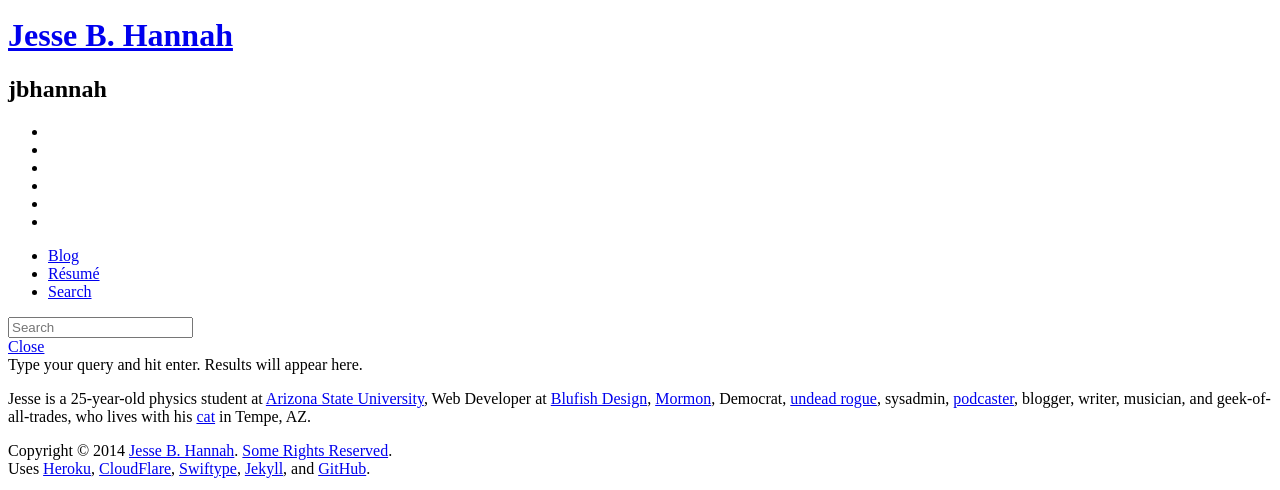
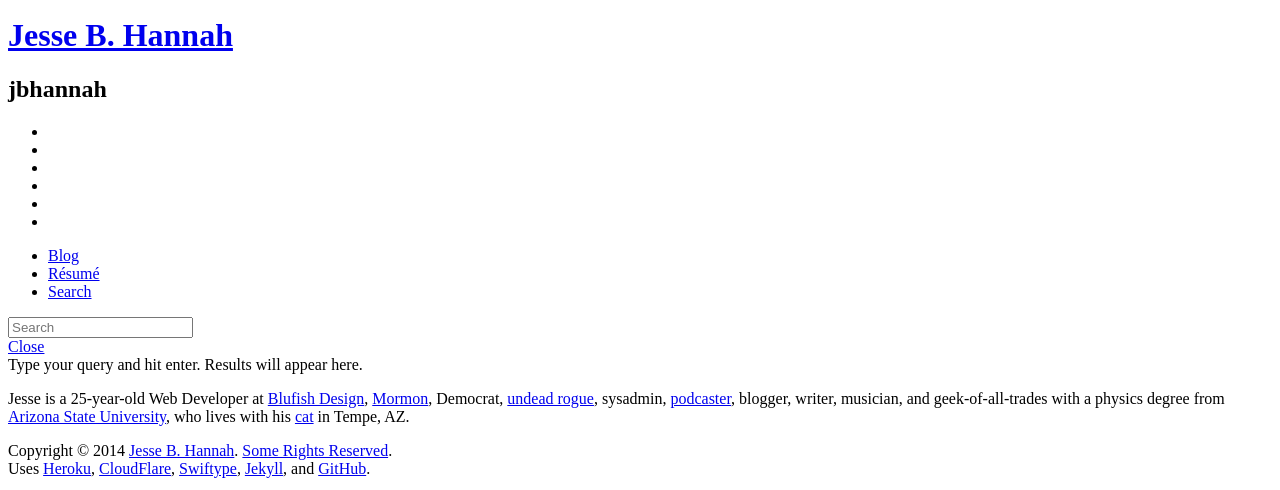
Before and after one commit to jbhannah/jbhannah.net-jekyll, a Jekyll site: the page built from index.html, in a window 1280 px wide, cut to the strip 212-702 px from the top of the page. Built offline with Jekyll 4.4.1, drawn with Linux system fonts in a browser that asks for light colours; nearby versions of some CDN libraries; some web fonts are replaced.

Commit message:
Update education info

```diff
--- a/index.html
+++ b/index.html
@@ -5,10 +5,6 @@ body_class: index
 
 <p itemscope itemtype="http://schema.org/Person" itemref="name">
   Jesse is a {% age 1989-03-20 %}-year-old
-  physics student at
-  <span itemprop="alumniOf" itemscope itemtype="http://schema.org/EducationalOrganization">
-    <span itemprop="name"><a itemprop="url" href="http://www.asu.edu/">Arizona State University</a></span>,
-  </span>
   <span itemprop="jobTitle">Web Developer</span> at
   <span itemprop="affiliation" itemscope itemtype="http://schema.org/Organization">
     <span itemprop="name"><a itemprop="url" href="http://blufishdesign.com/">Blufish Design</a></span>,
@@ -21,7 +17,11 @@ body_class: index
   blogger,
   writer,
   musician,
-  and geek-of-all-trades,
+  and geek-of-all-trades
+  with a physics degree from
+  <span itemprop="alumniOf" itemscope itemtype="http://schema.org/EducationalOrganization">
+    <span itemprop="name"><a itemprop="url" href="http://www.asu.edu/">Arizona State University</a></span>,
+  </span>
   who lives with his <a href="http://www.flickr.com/photos/jbhannah/sets/72157626784508774/">cat</a> in
   <span itemprop="address" itemscope itemtype="http://schema.org/PostalAddress">
     <span itemprop="addressLocality">Tempe</span>,
```
